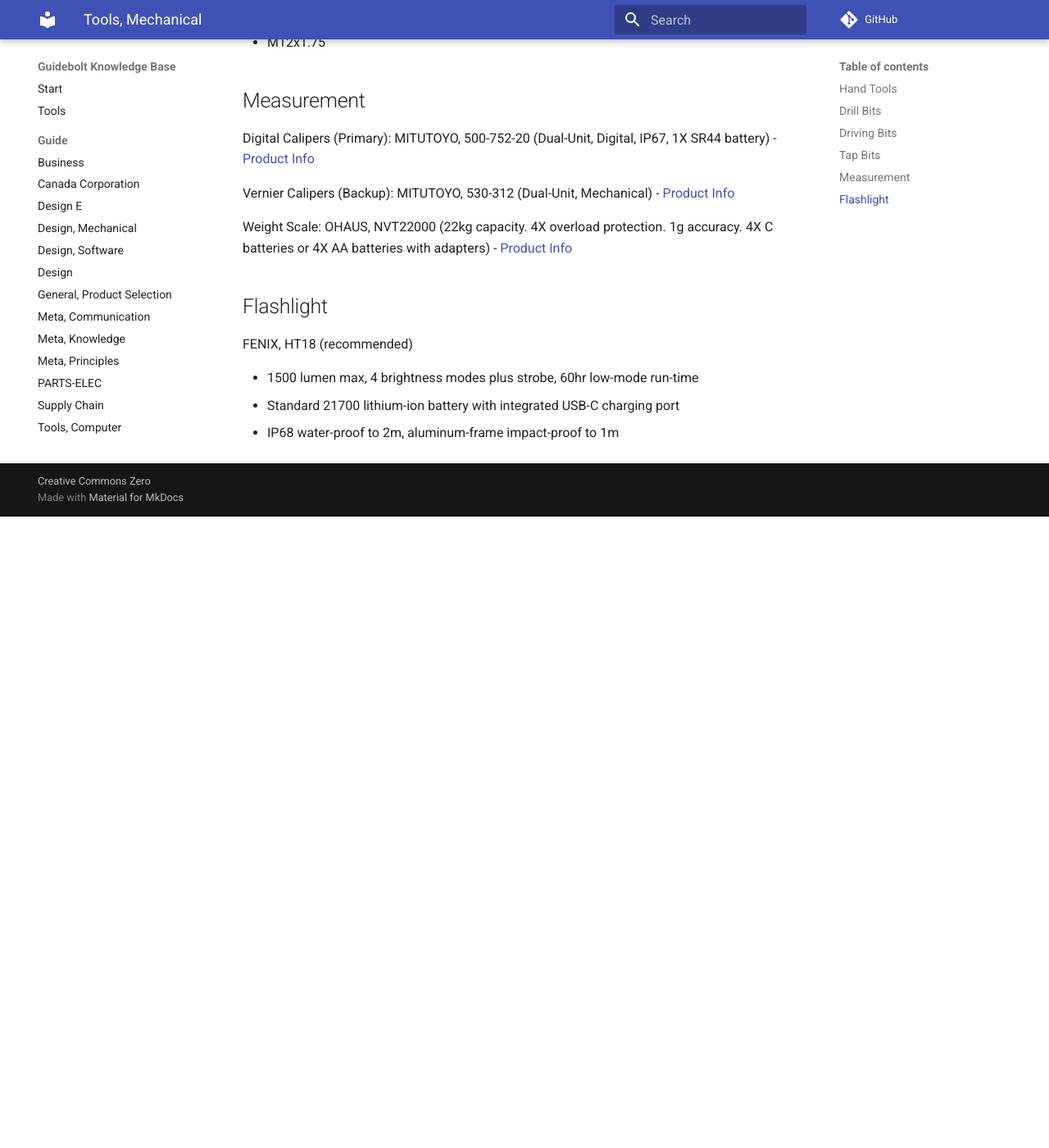
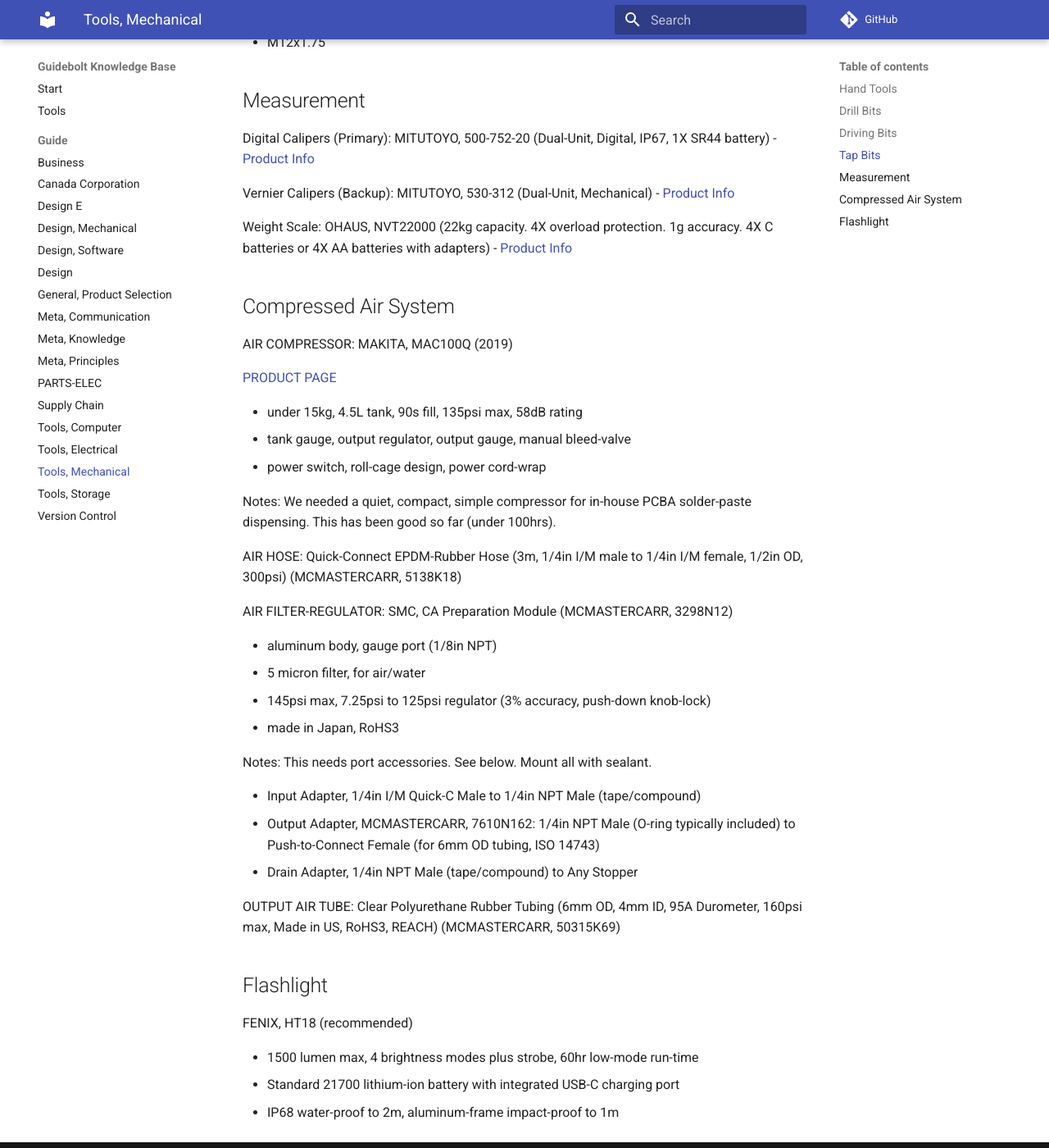
Before and after one commit to Guidebolt/knowledge, an MkDocs documentation site: the page built from docs/guide/tools-mech.md, in a window 1280 px wide and 1400 px high, scrolled down 1602 px. Shown: the whole window at 82% size. Built offline with MkDocs 1.6.1 and Material for MkDocs 9.7.7, drawn with Linux system fonts in a browser that asks for light colours; comment, search, counter and statistics services are not loaded; before the commit the page ends 2232 px from its top, so only the background shows below that.

Commit message:
compressed-air-system

```diff
--- a/docs/guide/tools-mech.md
+++ b/docs/guide/tools-mech.md
@@ -67,6 +67,35 @@ Vernier Calipers (Backup): MITUTOYO, 530-312 (Dual-Unit, Mechanical) - [Product
 
 Weight Scale: OHAUS, NVT22000 (22kg capacity. 4X overload protection. 1g accuracy. 4X C batteries or 4X AA batteries with adapters) - [Product Info](https://us.ohaus.com/en-US/Products/Balances-Scales/Portable-Balances/Navigator/Electronic-Balance-NVT22000-AM)
 
+## Compressed Air System
+
+AIR COMPRESSOR: MAKITA, MAC100Q (2019)
+
+[PRODUCT PAGE](https://www.makitatools.com/products/details/MAC100Q)
+
+* under 15kg, 4.5L tank, 90s fill, 135psi max, 58dB rating
+* tank gauge, output regulator, output gauge, manual bleed-valve
+* power switch, roll-cage design, power cord-wrap
+
+Notes: We needed a quiet, compact, simple compressor for in-house PCBA solder-paste dispensing. This has been good so far (under 100hrs).
+
+AIR HOSE: Quick-Connect EPDM-Rubber Hose (3m, 1/4in I/M male to 1/4in I/M female, 1/2in OD, 300psi) (MCMASTERCARR, 5138K18)
+
+AIR FILTER-REGULATOR: SMC, CA Preparation Module (MCMASTERCARR, 3298N12)
+
+* aluminum body, gauge port (1/8in NPT)
+* 5 micron filter, for air/water
+* 145psi max, 7.25psi to 125psi regulator (3% accuracy, push-down knob-lock)
+* made in Japan, RoHS3
+
+Notes: This needs port accessories. See below. Mount all with sealant.
+
+* Input Adapter, 1/4in I/M Quick-C Male to 1/4in NPT Male (tape/compound)
+* Output Adapter, MCMASTERCARR, 7610N162: 1/4in NPT Male (O-ring typically included) to Push-to-Connect Female (for 6mm OD tubing, ISO 14743)
+* Drain Adapter, 1/4in NPT Male (tape/compound) to Any Stopper
+
+OUTPUT AIR TUBE: Clear Polyurethane Rubber Tubing (6mm OD, 4mm ID, 95A Durometer, 160psi max, Made in US, RoHS3, REACH) (MCMASTERCARR, 50315K69)
+
 ## Flashlight
 
 FENIX, HT18 (recommended)
```
